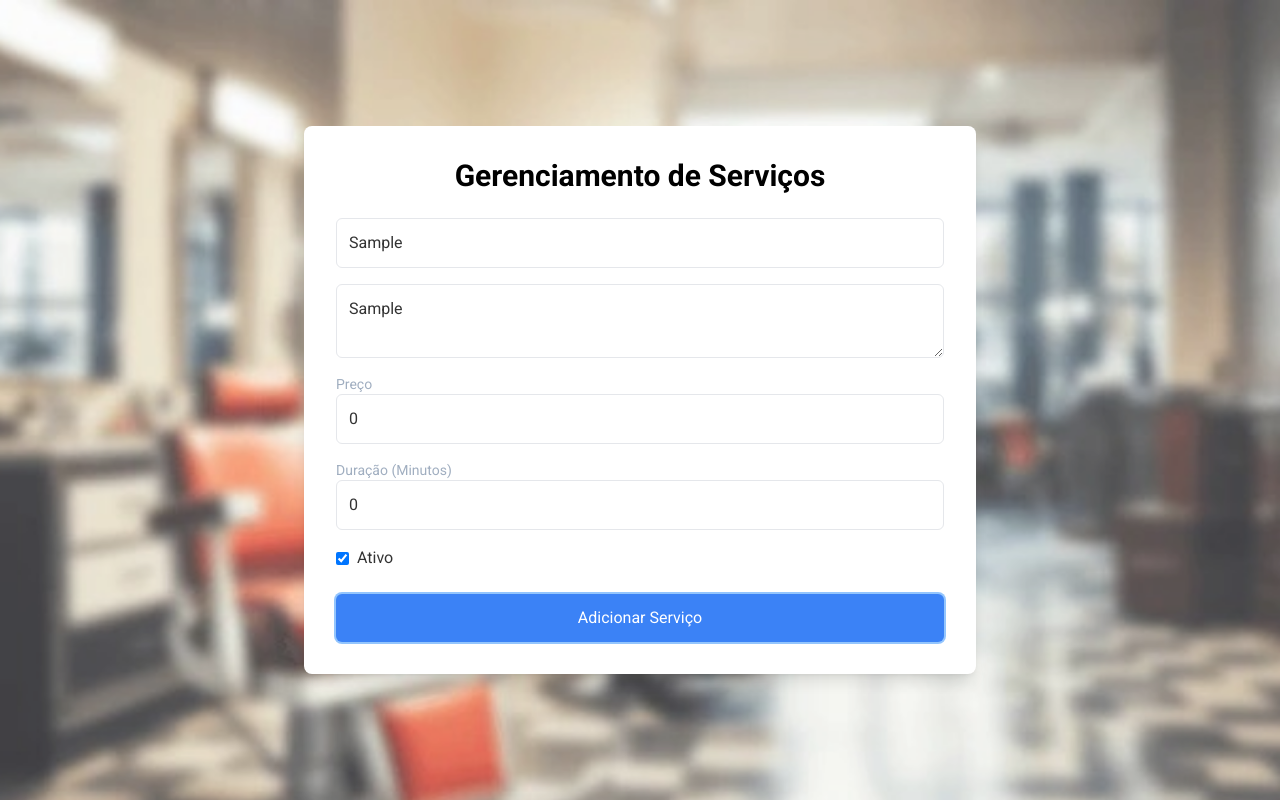
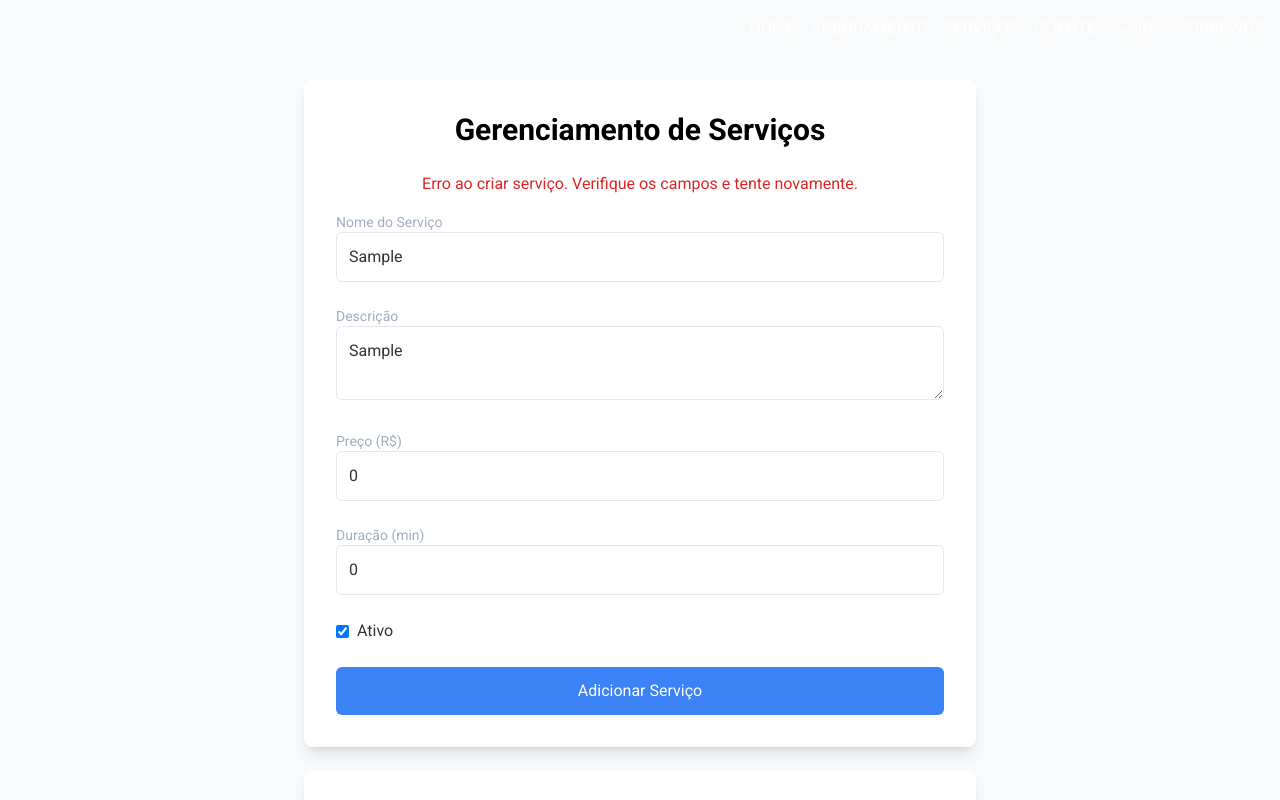
Before and after one commit to Kauawt/barberia-react-Frontend, a Next.js app in the folder frontend/: page /servicos in a window 1280 px wide. Both pictures are taken after typing "Sample", "Sample" into the empty fields and a click on the button "Adicionar Serviço". Shown: the top 800 px of the page. Built offline with nearby package versions, Linux system fonts and the light colour scheme; no server answers.

Commit message:
ajuste de rotas 01 front end

```diff
--- a/frontend/src/pages/agendamento.tsx
+++ b/frontend/src/pages/agendamento.tsx
@@ -84,9 +84,10 @@ const AgendamentoPage = () => {
       <header className="header">
     <div className="container">
       <nav>
-        <ul className="header-nav">
+      <ul className="header-nav">
           <li><a href="/home" className="nav-link">Home</a></li>
           <li><a href="/agendamento" className="nav-link">Agendamento</a></li>
+          <li><a href="/servicos" className="nav-link">Serviços</a></li>
           <li><a href="/cliente" className="nav-link">Cliente</a></li>
           <li><a href="/ajuda" className="nav-link">Ajuda</a></li>
           <li><a href="/sobre" className="nav-link">Sobre Nós</a></li>
--- a/frontend/src/pages/ajuda.tsx
+++ b/frontend/src/pages/ajuda.tsx
@@ -2,8 +2,6 @@
 "use client";
 
 import React, { useState } from "react";
-import RootLayout from "../app/layout"; // Importando o layout
-import Link from "next/link";
 
 const FAQPage = () => {
   const [activeIndex, setActiveIndex] = useState<number | null>(null);
@@ -49,9 +47,10 @@ const FAQPage = () => {
         <header className="header">
     <div className="container">
       <nav>
-        <ul className="header-nav">
+      <ul className="header-nav">
           <li><a href="/home" className="nav-link">Home</a></li>
           <li><a href="/agendamento" className="nav-link">Agendamento</a></li>
+          <li><a href="/servicos" className="nav-link">Serviços</a></li>
           <li><a href="/cliente" className="nav-link">Cliente</a></li>
           <li><a href="/ajuda" className="nav-link">Ajuda</a></li>
           <li><a href="/sobre" className="nav-link">Sobre Nós</a></li>
--- a/frontend/src/pages/home.tsx
+++ b/frontend/src/pages/home.tsx
@@ -62,6 +62,7 @@ const Home = () => {
         <ul className="header-nav">
           <li><a href="/home" className="nav-link">Home</a></li>
           <li><a href="/agendamento" className="nav-link">Agendamento</a></li>
+          <li><a href="/servicos" className="nav-link">Serviços</a></li>
           <li><a href="/cliente" className="nav-link">Cliente</a></li>
           <li><a href="/ajuda" className="nav-link">Ajuda</a></li>
           <li><a href="/sobre" className="nav-link">Sobre Nós</a></li>
--- a/frontend/src/pages/servicos.tsx
+++ b/frontend/src/pages/servicos.tsx
@@ -1,20 +1,21 @@
 "use client";
 
 import React, { useState, useEffect } from "react";
-import axios from "axios";
+import { getServicos, createServico, deleteServico } from "../services/APIService";
 
 const ServicosPage = () => {
-  const [servicos, setServicos] = useState([]);
+  const [servicos, setServicos] = useState<any[]>([]);
   const [nomeServico, setNomeServico] = useState("");
   const [descricaoServico, setDescricaoServico] = useState("");
   const [precoServico, setPrecoServico] = useState(0);
   const [duracaoServico, setDuracaoServico] = useState(0);
   const [statusServico, setStatusServico] = useState(true);
+  const [mensagem, setMensagem] = useState("");
 
   const fetchServicos = async () => {
     try {
-      const response = await axios.get("/api/servicos");
-      setServicos(response.data);
+      const response = await getServicos();
+      setServicos(response);
     } catch (error) {
       console.error("Erro ao buscar serviços:", error);
     }
@@ -23,14 +24,15 @@ const ServicosPage = () => {
   const handleCreateServico = async (e: React.FormEvent) => {
     e.preventDefault();
     try {
-      const newServico = {
+      const novoServico = {
         nomeServico,
         descricaoServico,
         precoServico,
         duracaoServico,
         statusServico,
       };
-      await axios.post("/api/servicos", newServico);
+      await createServico(novoServico);
+      setMensagem("Serviço criado com sucesso!");
       setNomeServico("");
       setDescricaoServico("");
       setPrecoServico(0);
@@ -38,16 +40,17 @@ const ServicosPage = () => {
       setStatusServico(true);
       fetchServicos();
     } catch (error) {
-      console.error("Erro ao criar serviço:", error);
+      setMensagem("Erro ao criar serviço. Verifique os campos e tente novamente.");
     }
   };
 
   const handleDeleteServico = async (id: number) => {
     try {
-      await axios.delete(`/api/servicos/${id}`);
+      await deleteServico(id);
+      setMensagem("Serviço excluído com sucesso!");
       fetchServicos();
     } catch (error) {
-      console.error("Erro ao excluir serviço:", error);
+      setMensagem("Erro ao excluir serviço.");
     }
   };
 
@@ -57,67 +60,98 @@ const ServicosPage = () => {
 
   return (
     <div className="relative min-h-screen bg-gray-50">
-      {}
-      <div
-        className="absolute top-0 left-0 w-full h-full bg-cover bg-center z-0 opacity-80"
-        style={{ backgroundImage: "url('/images/fundo_barberia.jpeg')" }}
-      ></div>
+      <header className="header">
+        <div className="container">
+          <nav>
+            <ul className="header-nav">
+              <li><a href="/home" className="nav-link">Home</a></li>
+              <li><a href="/agendamento" className="nav-link">Agendamento</a></li>
+              <li><a href="/servicos" className="nav-link">Serviços</a></li>
+              <li><a href="/cliente" className="nav-link">Cliente</a></li>
+              <li><a href="/ajuda" className="nav-link">Ajuda</a></li>
+              <li><a href="/sobre" className="nav-link">Sobre Nós</a></li>
+            </ul>
+          </nav>
+        </div>
+      </header>
 
-      {}
-      <div className="relative z-10 flex justify-center items-center min-h-screen p-6">
+      <div className="relative z-10 flex flex-col items-center min-h-screen p-6">
         <div className="w-full max-w-2xl bg-white p-8 rounded-lg shadow-lg">
           <h1 className="text-3xl font-bold text-center text-black-800 mb-6">
             Gerenciamento de Serviços
           </h1>
 
-          {}
+          {mensagem && (
+            <div className="mb-4 text-center text-red-600">{mensagem}</div>
+          )}
+
           <form onSubmit={handleCreateServico} className="space-y-6">
-  <div className="grid grid-cols-1 gap-4">
-    {}
+          <div className="mb-4">
+                  <label htmlFor="nome" className="block text-sm">
+                    Nome do Serviço
+                  </label>
             <input
               type="text"
               placeholder="Nome do Serviço"
               value={nomeServico}
               onChange={(e) => setNomeServico(e.target.value)}
-      className="w-full p-3 border rounded-md focus:outline-none focus:ring-2 focus:ring-blue-500"
-      required
-    />
-    {}
-    <textarea
-      placeholder="Descrição do Serviço"
-      value={descricaoServico}
-      onChange={(e) => setDescricaoServico(e.target.value)}
-      className="w-full p-3 border rounded-md focus:outline-none focus:ring-2 focus:ring-blue-500"
-      required
-    ></textarea>
-
-    {}
-    <div>
-      <label className="block text-sm font-medium text-gray-700">Preço</label>
-      <input
-        type="number"
-        placeholder="Preço"
-        value={precoServico}
-        onChange={(e) => setPrecoServico(Number(e.target.value))}
-        className="w-full p-3 border rounded-md focus:outline-none focus:ring-2 focus:ring-blue-500"
+              className="w-full p-3 border rounded-md focus:outline-none"
               required
             />
             </div>
-
-    {}
-    <div>
-      <label className="block text-sm font-medium text-gray-700">Duração (Minutos)</label>
-      <input
-        type="number"
-        placeholder="Duração (Minutos)"
-        value={duracaoServico}
-        onChange={(e) => setDuracaoServico(Number(e.target.value))}
-        className="w-full p-3 border rounded-md focus:outline-none focus:ring-2 focus:ring-blue-500"
+            <div className="mb-4">
+                  <label htmlFor="nome" className="block text-sm">
+                  Descrição
+                  </label>
+            <textarea
+              placeholder="Exemplo: Corte de Cabelo"
+              value={descricaoServico}
+              onChange={(e) => setDescricaoServico(e.target.value)}
+              className="w-full p-3 border rounded-md focus:outline-none"
               required
             />
             </div>
-
-    {}
+            <div className="mb-4">
+                  <label htmlFor="nome" className="block text-sm">
+                  Preço (R$)
+                  </label>
+            <input
+              type="number"
+              placeholder="Preço (R$)"
+              value={precoServico}
+              onChange={(e) => {
+                const valor = e.target.value;
+                if (valor.length <= 5) { // Limita a quantidade de caracteres para 2
+                  setPrecoServico(Number(valor));
+                }
+              }}
+              className="w-full p-3 border rounded-md focus:outline-none"
+              required
+              maxLength={5}
+              min={0}  // Para garantir que o valor não seja negativo
+              step="1" // Permitindo casas decimais para o preço
+            />
+            </div>
+            <div className="mb-4">
+                  <label htmlFor="nome" className="block text-sm">
+                  Duração (min)
+                  </label>
+            <input
+              type="number"
+              placeholder="Duração (min)"
+              value={duracaoServico}
+              onChange={(e) => {
+                const valor = e.target.value;
+                if (valor.length <= 2) { // Limita a quantidade de caracteres para 2
+                  setDuracaoServico(Number(valor));
+                }
+              }}
+              className="w-full p-3 border rounded-md focus:outline-none"
+              required
+              maxLength={2}
+              min={0}
+            />
+            </div>
             <label className="flex items-center">
               <input
                 type="checkbox"
@@ -125,46 +159,41 @@ const ServicosPage = () => {
                 onChange={(e) => setStatusServico(e.target.checked)}
                 className="mr-2"
               />
-      <span>Ativo</span>
+              Ativo
             </label>
-  </div>
-
             <button
               type="submit"
-    className="w-full py-3 bg-blue-500 text-white rounded-md hover:bg-blue-600 focus:outline-none focus:ring-2 focus:ring-blue-300"
+              className="w-full py-3 bg-blue-500 text-white rounded-md hover:bg-blue-600"
             >
               Adicionar Serviço
             </button>
           </form>
         </div>
-      </div>
 
-      {}
-      <div className="relative z-10 p-6">
-        <div className="bg-white p-6 rounded-lg shadow-lg">
+        <div className="bg-white p-6 rounded-lg shadow-lg mt-6 w-full max-w-2xl">
           <h2 className="text-xl font-semibold text-center text-blue-800 mb-6">Lista de Serviços</h2>
           <table className="w-full text-left table-auto">
             <thead>
               <tr className="border-b">
-                <th className="py-2 px-4">ID</th>
-                <th className="py-2 px-4">Nome</th>
-                <th className="py-2 px-4">Descrição</th>
-                <th className="py-2 px-4">Preço</th>
-                <th className="py-2 px-4">Duração</th>
-                <th className="py-2 px-4">Status</th>
-                <th className="py-2 px-4">Ações</th>
+                <th>ID</th>
+                <th>Nome</th>
+                <th>Descrição</th>
+                <th>Preço</th>
+                <th>Duração</th>
+                <th>Status</th>
+                <th>Ações</th>
               </tr>
             </thead>
             <tbody>
-              {servicos.map((servico: any) => (
+              {servicos.map((servico) => (
                 <tr key={servico.id} className="border-b">
-                  <td className="py-2 px-4">{servico.id}</td>
-                  <td className="py-2 px-4">{servico.nomeServico}</td>
-                  <td className="py-2 px-4">{servico.descricaoServico}</td>
-                  <td className="py-2 px-4">R$ {servico.precoServico}</td>
-                  <td className="py-2 px-4">{servico.duracaoServico} min</td>
-                  <td className="py-2 px-4">{servico.statusServico ? "Ativo" : "Inativo"}</td>
-                  <td className="py-2 px-4">
+                  <td>{servico.id}</td>
+                  <td>{servico.nomeServico}</td>
+                  <td>{servico.descricaoServico}</td>
+                  <td>R$ {servico.precoServico}</td>
+                  <td>{servico.duracaoServico} min</td>
+                  <td>{servico.statusServico ? "Ativo" : "Inativo"}</td>
+                  <td>
                     <button
                       onClick={() => handleDeleteServico(servico.id)}
                       className="text-red-500 hover:underline"
--- a/frontend/src/pages/sobre.tsx
+++ b/frontend/src/pages/sobre.tsx
@@ -11,9 +11,10 @@ const SobreNos = () => {
         <header className="header">
     <div className="container">
       <nav>
-        <ul className="header-nav">
+      <ul className="header-nav">
           <li><a href="/home" className="nav-link">Home</a></li>
           <li><a href="/agendamento" className="nav-link">Agendamento</a></li>
+          <li><a href="/servicos" className="nav-link">Serviços</a></li>
           <li><a href="/cliente" className="nav-link">Cliente</a></li>
           <li><a href="/ajuda" className="nav-link">Ajuda</a></li>
           <li><a href="/sobre" className="nav-link">Sobre Nós</a></li>
--- a/frontend/src/pages/teste.tsx
+++ b/frontend/src/pages/teste.tsx
@@ -4,8 +4,8 @@ import React, { useState } from "react";
 import { login, getUsuarios } from "@/services/APIService";
 
 const TestePage = () => {
-  const [email, setEmail] = useState("teste@exemplo.com");
-  const [senha, setSenha] = useState("teste1234@T");
+  const [email, setEmail] = useState("");
+  const [senha, setSenha] = useState("");
   const [usuarios, setUsuarios] = useState<string | null>(null);
   const [erro, setErro] = useState<string | null>(null);
 
--- a/frontend/src/pages/usuario.tsx
+++ b/frontend/src/pages/usuario.tsx
@@ -1,118 +1,150 @@
-// pages/usuario.tsx
-import { useState, useEffect } from 'react';
-import { createUsuario, getUsuarios, updateUsuario, deleteUsuario } from '../services/APIService'; // Importando as funções diretamente
+"use client";
+import React, { useState } from "react";
+import {
+  createUsuario,
+  getUsuarios,
+  updateUsuario,
+  deleteUsuario,
+} from "../services/APIService";
 
 const UsuarioPage = () => {
   const [usuarios, setUsuarios] = useState<any[]>([]);
-  const [nome, setNome] = useState('');
-  const [email, setEmail] = useState('');
-  const [senha, setSenha] = useState('');
-  const [error, setError] = useState('');
-  const [editingUserId, setEditingUserId] = useState<number | null>(null);
+  const [nome, setNome] = useState("");
+  const [email, setEmail] = useState("");
+  const [senha, setSenha] = useState("");
+  const [mensagem, setMensagem] = useState<string | null>(null); // Estado para mensagem
+  const [mensagemTipo, setMensagemTipo] = useState<"sucesso" | "erro" | null>(
+    null
+  ); // Tipo da mensagem
 
-  // Função para buscar todos os usuários
-  const fetchUsuarios = async () => {
+  const exibirMensagem = (mensagem: string, tipo: "sucesso" | "erro") => {
+    setMensagem(mensagem);
+    setMensagemTipo(tipo);
+    setTimeout(() => {
+      setMensagem(null);
+      setMensagemTipo(null);
+    }, 4500); // Oculta a mensagem após 3 segundos
+  };
+  // Validação de senha forte
+  const isSenhaForte = (senha: string) => {
+    const regex =
+      /^(?=.*[0-9])(?=.*[a-z])(?=.*[!@#$%^&*(),.?":{}|<>])[a-zA-Z0-9!@#$%^&*(),.?":{}|<>]{8,}$/;
+    return regex.test(senha);
+  };
+
+  const handleSubmit = async (e: React.FormEvent) => {
+    e.preventDefault();
+
+    // Verificar senha antes de enviar para a API
+    if (!isSenhaForte(senha)) {
+      exibirMensagem("A senha deve conter pelo menos 8 caracteres, incluindo 1 número, 1 letra minúscula e 1 símbolo.","erro");
+      return;
+    }
+
     try {
+      await createUsuario({ nome, email, senha });
+      exibirMensagem("Usuário criado com sucesso!", "sucesso");
+      setNome("");
+      setEmail("");
+      setSenha("");
       const response = await getUsuarios();
       setUsuarios(response.data);
-    } catch (err) {
-      setError('Erro ao carregar usuários');
+    } catch (error) {
+      exibirMensagem("Erro ao criar usuário. Verifique os dados.", "erro");
     }
   };
 
-  // Função para criar ou editar usuário
-  const handleSubmit = async (e: React.FormEvent) => {
-    e.preventDefault();
-    setError('');
-
-    const userData = { nome, email, senha };
-
-    try {
-      if (editingUserId) {
-        await updateUsuario(editingUserId, userData);
-      } else {
-        await createUsuario(userData);
-      }
-      fetchUsuarios(); // Recarrega a lista de usuários
-      setNome('');
-      setEmail('');
-      setSenha('');
-      setEditingUserId(null);
-    } catch (err) {
-      setError('Falha ao salvar usuário');
-    }
-  };
-
-  // Função para excluir usuário
-  const handleDelete = async (id: number) => {
-    try {
-      await deleteUsuario(id);
-      fetchUsuarios(); // Recarrega a lista de usuários
-    } catch (err) {
-      setError('Falha ao excluir usuário');
-    }
-  };
-
-  // Função para iniciar o processo de edição
-  const handleEdit = (usuario: any) => {
-    setNome(usuario.nome);
-    setEmail(usuario.email);
-    setSenha('');
-    setEditingUserId(usuario.id);
-  };
-
-  // Carregar os usuários quando a página for carregada
-  useEffect(() => {
-    fetchUsuarios();
-  }, []);
-
   return (
-    <div>
-      <h1>Usuários</h1>
-
+    <div className="telafundo-custom">
+      <header className="header">
+    <div className="container">
+      <nav>
+      <ul className="header-nav">
+          <li><a href="/home" className="nav-link">Home</a></li>
+          <li><a href="/agendamento" className="nav-link">Agendamento</a></li>
+          <li><a href="/servicos" className="nav-link">Serviços</a></li>
+          <li><a href="/cliente" className="nav-link">Cliente</a></li>
+          <li><a href="/ajuda" className="nav-link">Ajuda</a></li>
+          <li><a href="/sobre" className="nav-link">Sobre Nós</a></li>
+        </ul>
+      </nav>
+    </div>
+  </header>
+      <div className="relative min-h-screen">
+        <div
+          className="absolute top-0 left-0 w-full h-full bg-cover bg-center z-0"
+          style={{
+            backgroundImage: "url('/images/wallpaper6.png')",
+            opacity: 0.9,
+          }}
+        />
+        <div className="relative z-10 flex flex-col items-center min-h-screen p-4 text-white">
+          <main className="mt-10 flex flex-col items-center w-full">
+            <h2 className="text-4xl font-semibold text-white">Usuário</h2>
+            <div className="mt-6 max-w-lg bg-white bg-opacity-90 p-6 rounded-lg shadow-md text-black">
+              {/* Mensagem de feedback */}
+              {mensagem && (
+                <div
+                  className={`mb-4 p-2 text-center rounded ${
+                    mensagemTipo === "sucesso"
+                      ? "bg-green-500 text-white"
+                      : "bg-red-500 text-white"
+                  }`}
+                >
+                  {mensagem}
+                </div>
+              )}
               <form onSubmit={handleSubmit}>
-        <h2>{editingUserId ? 'Editar Usuário' : 'Criar Usuário'}</h2>
-        <div>
-          <label>Nome:</label>
+                <div className="mb-4">
+                  <label htmlFor="name" className="block text-sm">
+                    Nome
+                  </label>
                   <input
                     type="text"
+                    id="name"
+                    className="w-full p-2 border border-gray-300 rounded"
                     value={nome}
                     onChange={(e) => setNome(e.target.value)}
                     required
                   />
                 </div>
-        <div>
-          <label>Email:</label>
+                <div className="mb-4">
+                  <label htmlFor="email" className="block text-sm">
+                    Email
+                  </label>
                   <input
                     type="email"
+                    id="email"
+                    className="w-full p-2 border border-gray-300 rounded"
                     value={email}
                     onChange={(e) => setEmail(e.target.value)}
                     required
                   />
                 </div>
-        <div>
-          <label>Senha:</label>
+                <div className="mb-4">
+                  <label htmlFor="password" className="block text-sm">
+                    Senha
+                  </label>
                   <input
                     type="password"
+                    id="password"
+                    className="w-full p-2 border border-gray-300 rounded"
                     value={senha}
                     onChange={(e) => setSenha(e.target.value)}
                     required
                   />
                 </div>
-        {error && <p style={{ color: 'red' }}>{error}</p>}
-        <button type="submit">{editingUserId ? 'Atualizar' : 'Criar'}</button>
+                <button
+                  type="submit"
+                  className="w-full bg-blue-500 text-white p-2 rounded-md hover:bg-blue-600"
+                >
+                  Criar Usuário
+                </button>
               </form>
-
-      <h2>Lista de Usuários</h2>
-      <ul>
-        {usuarios.map((usuario) => (
-          <li key={usuario.id}>
-            {usuario.nome} - {usuario.email}
-            <button onClick={() => handleEdit(usuario)}>Editar</button>
-            <button onClick={() => handleDelete(usuario.id)}>Excluir</button>
-          </li>
-        ))}
-      </ul>
+            </div>
+          </main>
+        </div>
+      </div>
     </div>
   );
 };
```
Also changed, not shown: frontend/src/services/APIService.ts (+43 -1 lines). Lines whose indentation alone changed are shown as unchanged.
